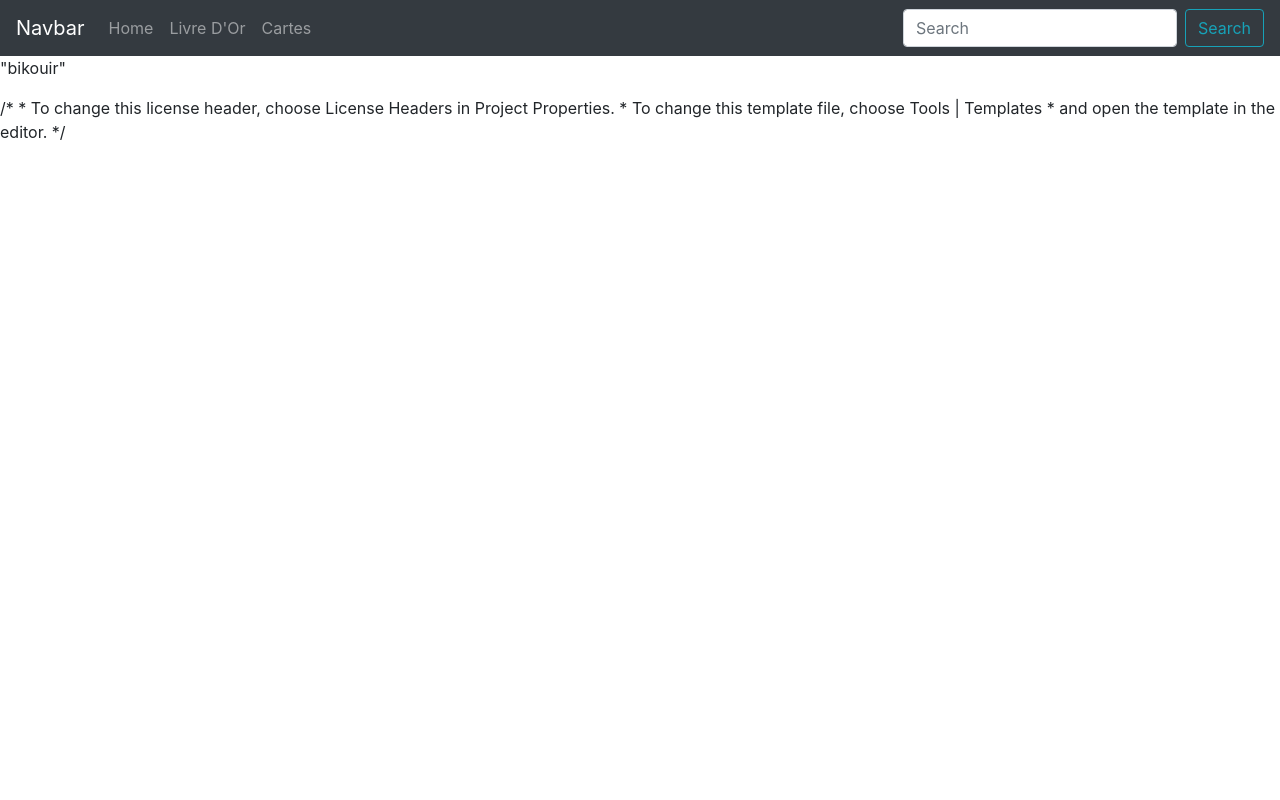
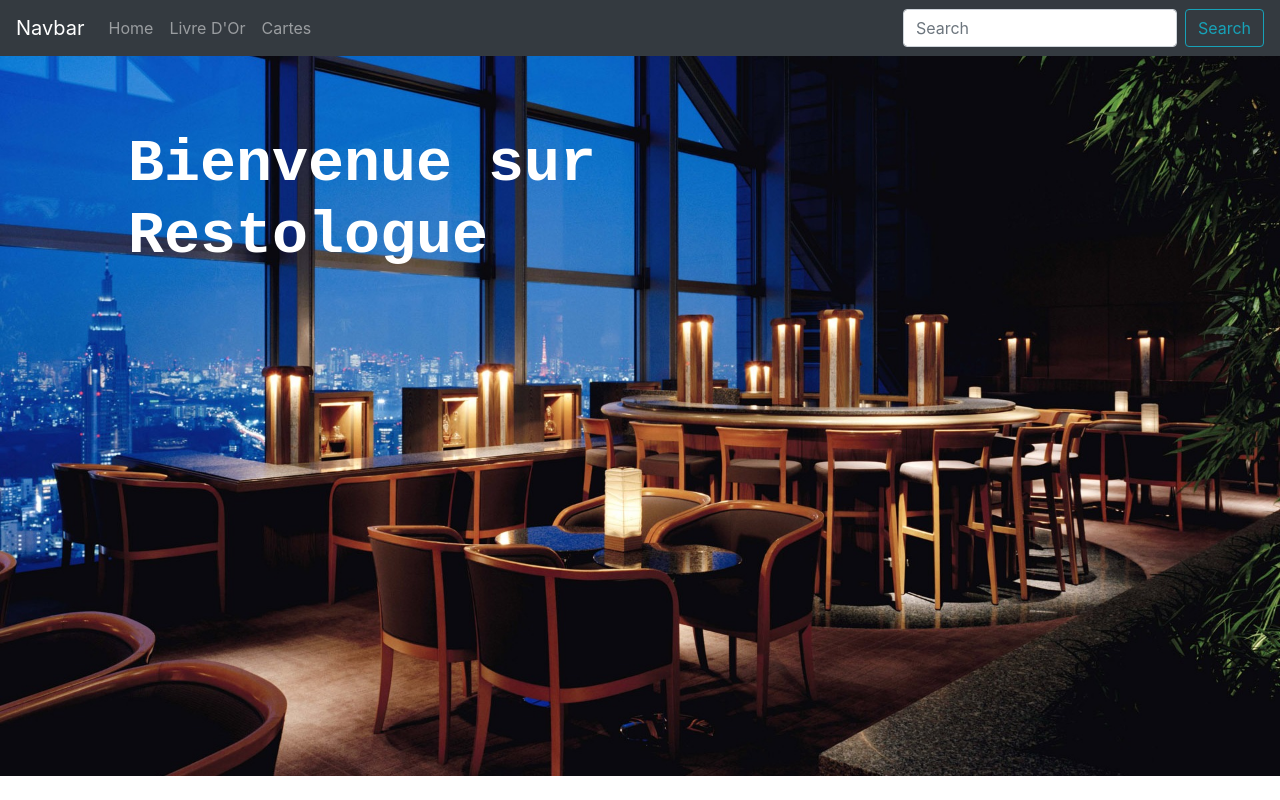
Before and after one commit to DorianAmchi/restoRocket, a PHP site: page / in a window 1280 px wide. Run offline with PHP 8.4, Linux system fonts and the light colour scheme.

Commit message:
Home -> Done

```diff
--- a/content/Home.php
+++ b/content/Home.php
@@ -1,7 +1,6 @@
-
-<p> "bikouir" </p>
-/*
- * To change this license header, choose License Headers in Project Properties.
- * To change this template file, choose Tools | Templates
- * and open the template in the editor.
- */
+<div class='container col-md-auto home'>
+    <div class="row">
+        <img  class="img-fluid wallpaper" src= "/img/restaurant.jpg">
+        <h3 class="msgAccueil">Bienvenue sur <br> Restologue</h3>
+    </div>
+</div>
--- /dev/null
+++ b/css/style.css
@@ -0,0 +1,13 @@
+.home{
+    position : relative;
+}
+
+.msgAccueil{
+    position: absolute;
+    top: 10%;
+    left: 10%;
+    font-family: "Courier New";
+    font-size: 60px;
+    font-weight: bold;
+    color : white;
+}
--- a/template/header.php
+++ b/template/header.php
@@ -4,7 +4,7 @@
         <title>NIKEMOUK</title>
         <meta charset="UTF-8">
         <meta name="viewport" content="width=device-width, initial-scale=1.0">
-        <link rel="stylesheet" href="css/cover.css">
+        <link rel="stylesheet" href="css/style.css">
         <link rel="stylesheet" href="https://stackpath.bootstrapcdn.com/bootstrap/4.1.0/css/bootstrap.min.css" crossorigin="anonymous">
     </head>
     <body>
```
Also changed, not shown: nbproject/private/private.xml (added, +16 -0 lines), img/restaurant.jpg (added).
